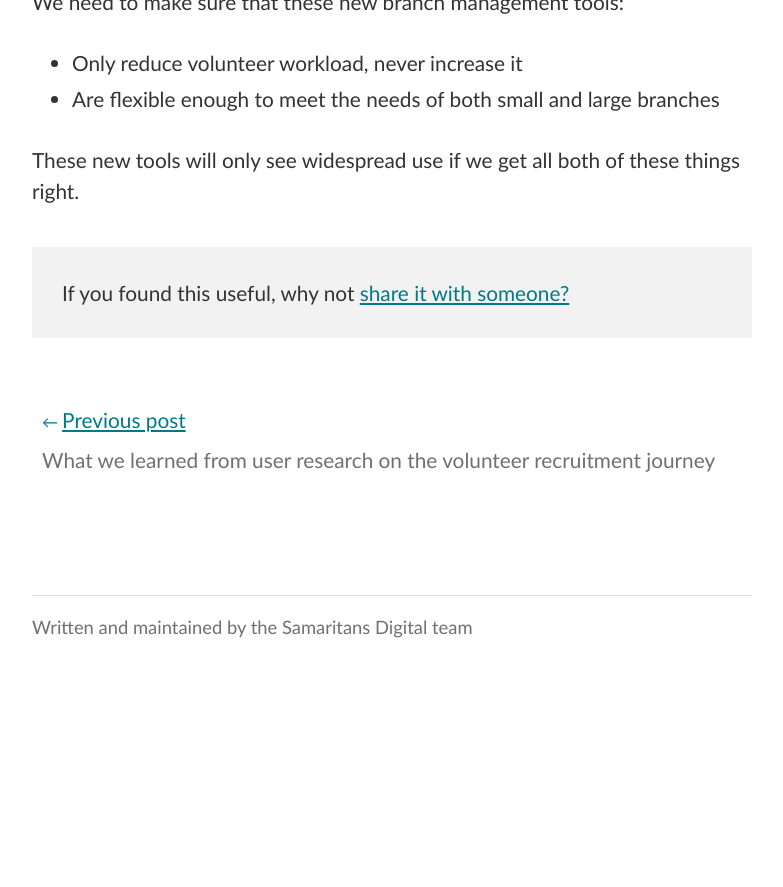
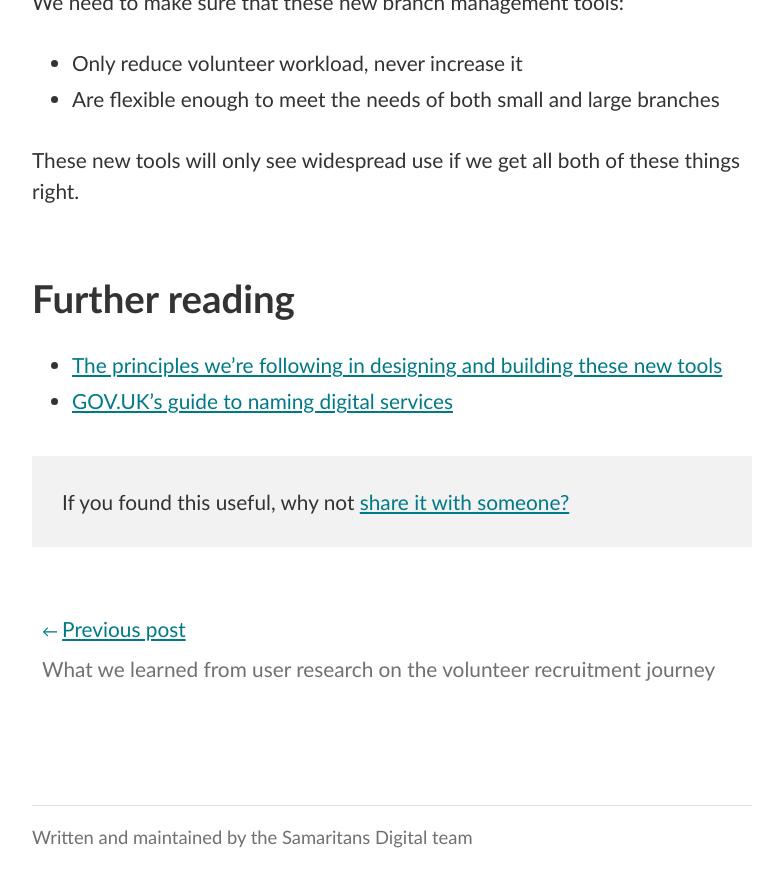
Before and after one commit to samaritans-digital/samaritans-digital, a Jekyll site: the page built from _posts/2019-02-21-designing-branch-management-tools.md, in a window 1280 px wide and 900 px high, scrolled down 3961 px. Shown: the top 887 px of the window, without its empty margins (248-1031 px from the left). Built offline with Jekyll 4.4.1, drawn with Linux system fonts in a browser that asks for light colours; before the commit the page ends 4651 px from its top, so only the background shows below that.

Commit message:
Update 2019-02-21-designing-branch-management-tools.md

```diff
--- a/_posts/2019-02-21-designing-branch-management-tools.md
+++ b/_posts/2019-02-21-designing-branch-management-tools.md
@@ -76,3 +76,9 @@ We need to make sure that these new branch management tools:
 * Are flexible enough to meet the needs of both small and large branches
 
 These new tools will only see widespread use if we get all both of these things right.
+
+
+## Further reading
+
+- [The principles we're following in designing and building these new tools](https://betterdigital.services/principles/)
+- [GOV.UK's guide to naming digital services](https://www.gov.uk/service-manual/design/naming-your-service)
```
